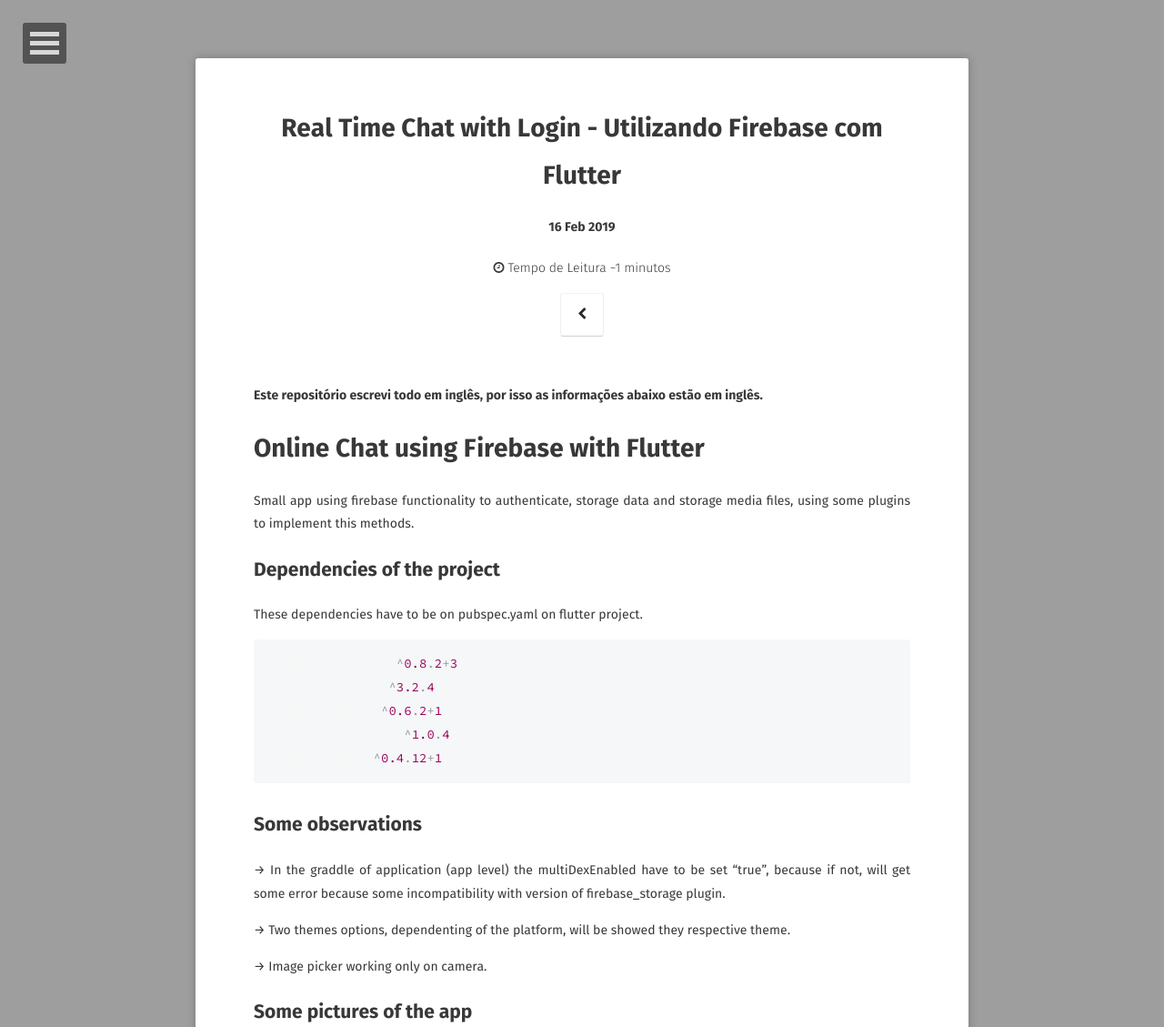
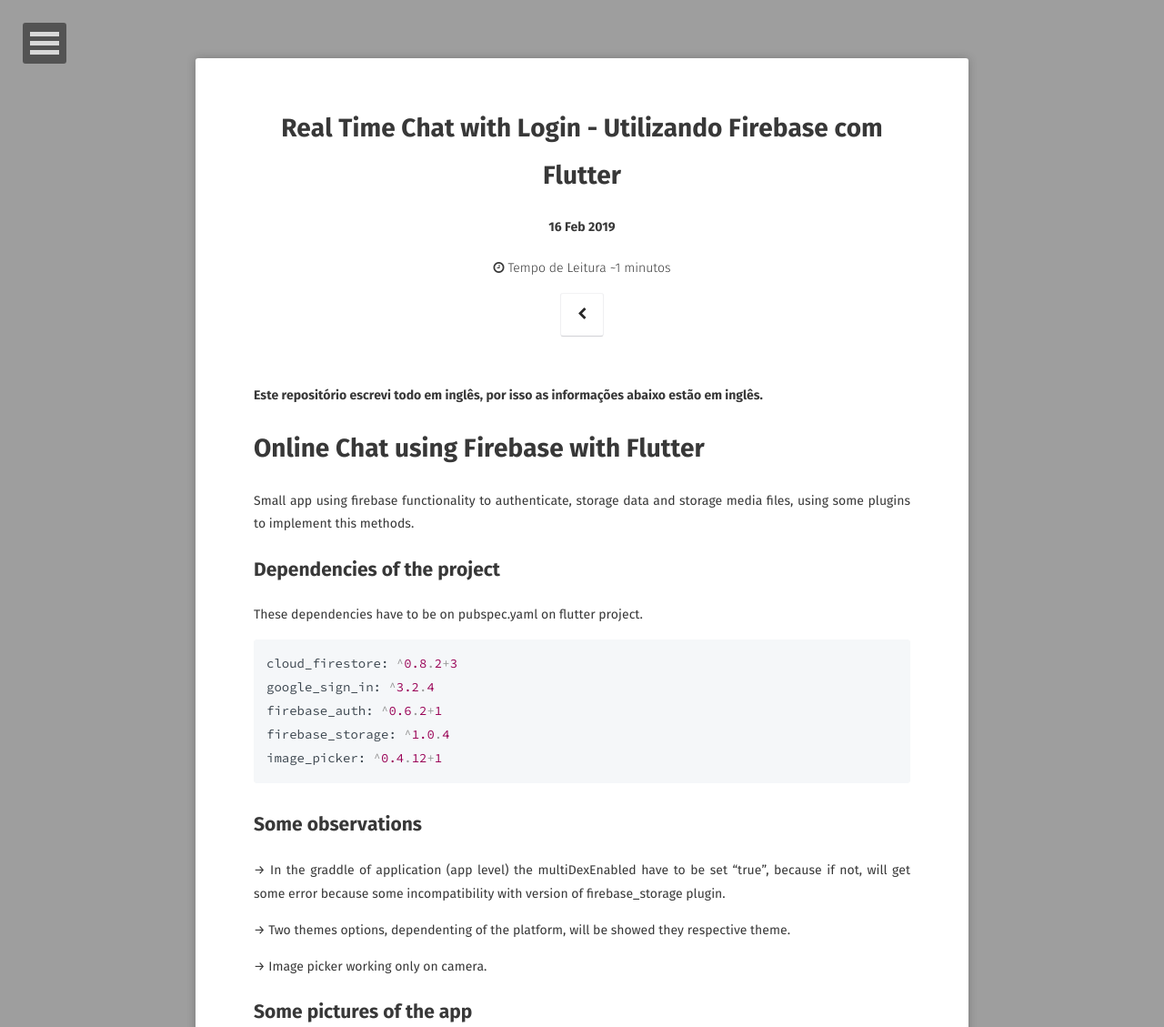
Before and after one commit to jsdaniell/jsdaniell.github.io, a Jekyll site: the page built from _posts/2019-02-16-firebaseflutter.md, in a window 1280 px wide. Shown: the top 1129 px of the page at 91% size. Built offline with Jekyll 4.4.1, drawn with Linux system fonts in a browser that asks for light colours; some web fonts are replaced; grey boxes are pictures that could not be loaded.

Commit message:
nl syntax changed

```diff
--- a/_sass/syntax.scss
+++ b/_sass/syntax.scss
@@ -45,7 +45,7 @@
 	.ni                { color: #f8f8f2 }                            /* Name.Entity                 */
 	.ne                { color: #dd4a68 }                            /* Name.Exception              */
 	.nf                { color: #dd4a68 }                            /* Name.Function               */
-	.nl                { color: #f8f8f2 }                            /* Name.Label                  */
+	.nl                { color: #3b454e }                            /* Name.Label                  */
 	.nn                { color: #f8f8f2 }                            /* Name.Namespace              */
 	.nx                { color: #dd4a68 }                            /* Name.Other                  */
 	.py                { color: #f8f8f2 }                            /* Name.Property               */
```
